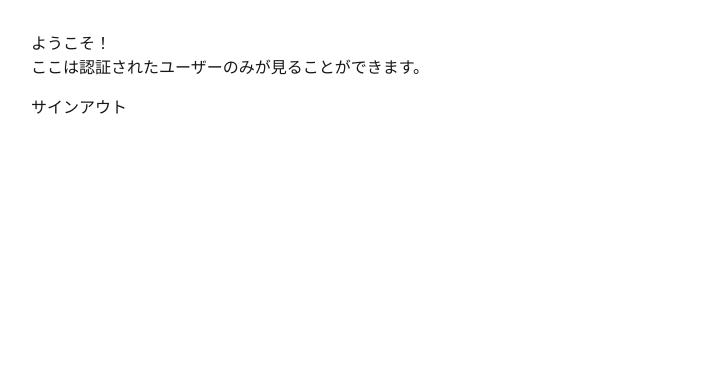
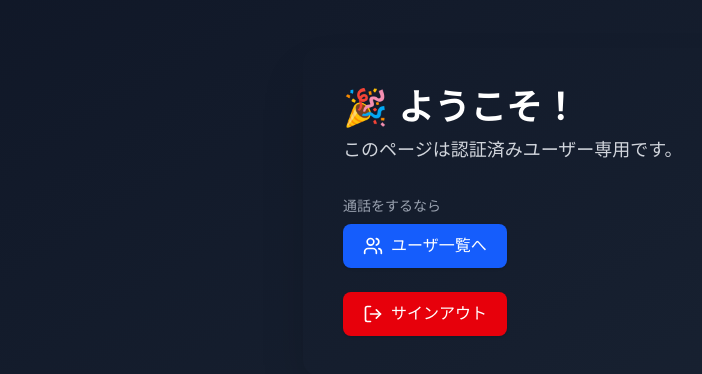
Before and after one commit to Koonosuke/progatehack07, a Next.js app in the folder frontend/: page /web/home in a window 1280 px wide. Shown: the top 374 px of the page, without its empty margins (1-703 px from the left). Built offline with nearby package versions, Linux system fonts and the light colour scheme.

Commit message:
change design

```diff
--- a/frontend/app/home/page.tsx
+++ b/frontend/app/home/page.tsx
@@ -1,28 +1,53 @@
-'use client';
+"use client";
 
-import { useRouter } from 'next/navigation';
+import { LogOut, Users } from "lucide-react"; // ← アイコン（lucideなら軽量）
+import { useRouter } from "next/navigation";
 
 export default function HomePage() {
   const router = useRouter();
 
   const handleSignOut = async () => {
     try {
-      // ログアウトAPIを呼び出してCookieを削除
-      await fetch('/web/api/auth/logout', { method: 'POST' });
-      // basePathを考慮し、/auth/loginへ遷移
-      router.push('/auth/login');
+      await fetch("/web/api/auth/logout", { method: "POST" });
+      router.push("/auth/login");
     } catch (error) {
-      console.error('Logout failed:', error);
+      console.error("Logout failed:", error);
     }
   };
 
   return (
-    <div style={{ padding: '2rem' }}>
-      <h1>ようこそ！</h1>
-      <p>ここは認証されたユーザーのみが見ることができます。</p>
-      <button onClick={handleSignOut} style={{ marginTop: '1rem' }}>
-        サインアウト
-      </button>
+    <div className="min-h-screen bg-gradient-to-br from-gray-900 to-gray-800 text-white p-6 sm:p-12">
+      <div className="max-w-2xl mx-auto bg-gray-850 rounded-2xl shadow-2xl p-10 space-y-8">
+        <div>
+          <h1 className="text-4xl font-extrabold mb-2">🎉 ようこそ！</h1>
+          <p className="text-gray-300 text-lg">
+            このページは認証済みユーザー専用です。
+          </p>
+        </div>
+
+        <div className="space-y-6">
+          <div>
+            <p className="mb-2 text-sm text-gray-400">通話をするなら</p>
+            <button
+              onClick={() => router.push("/users")}
+              className="flex items-center gap-2 bg-blue-600 hover:bg-blue-700 text-white px-5 py-2.5 rounded-lg shadow transition duration-200"
+            >
+              <Users className="w-5 h-5" />
+              ユーザ一覧へ
+            </button>
+          </div>
+
+          <div>
+            <button
+              onClick={handleSignOut}
+              className="flex items-center gap-2 bg-red-600 hover:bg-red-700 text-white px-5 py-2.5 rounded-lg shadow transition duration-200"
+            >
+              <LogOut className="w-5 h-5" />
+              サインアウト
+            </button>
+          </div>
+        </div>
+      </div>
     </div>
   );
 }
```
